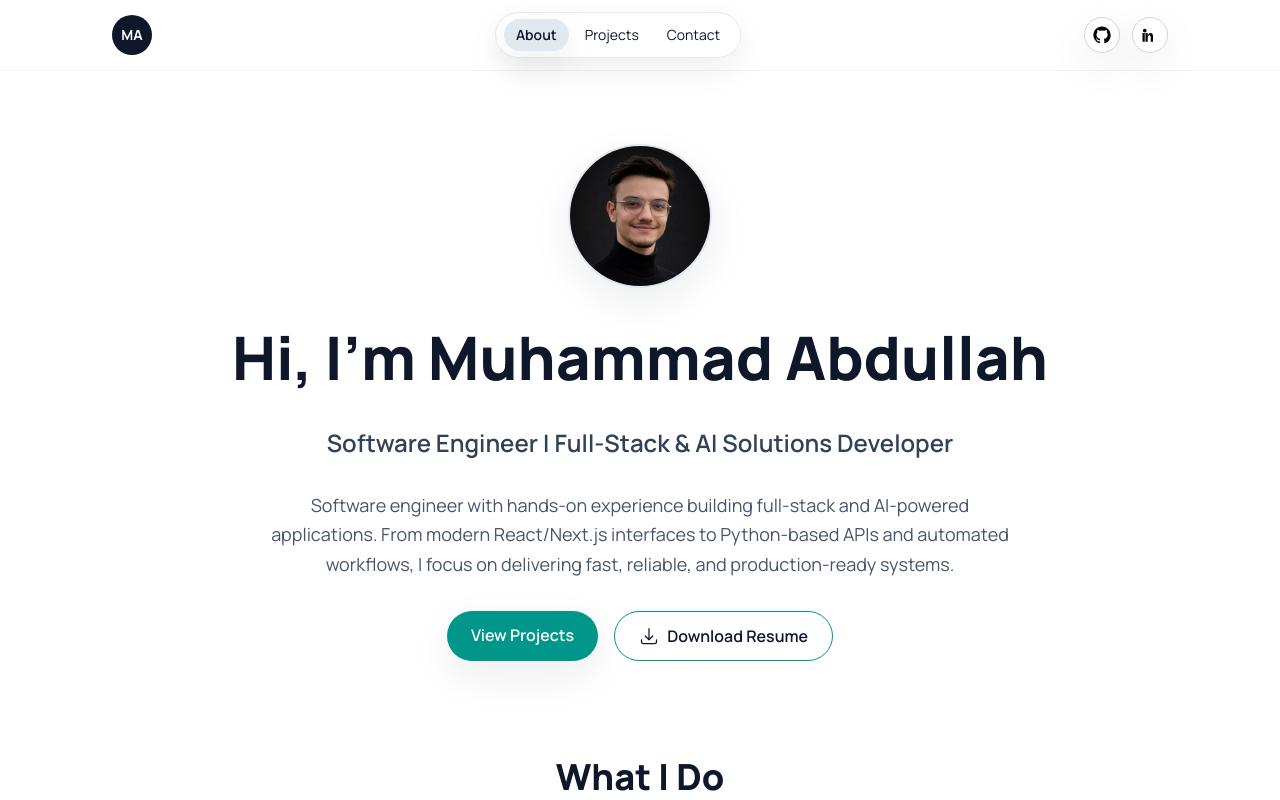
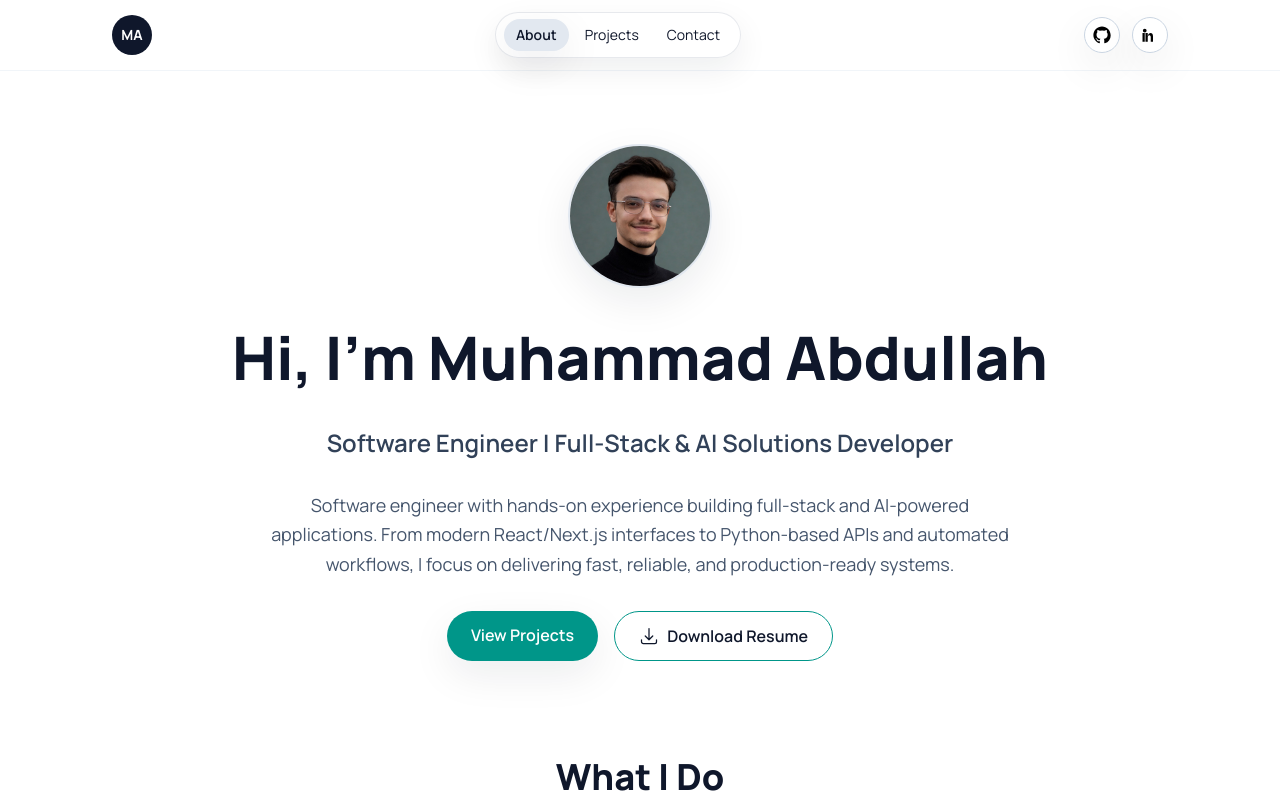
Before and after one commit to abdullahkhan1122/portfolio, a Next.js app: page / in a window 1280 px wide. Shown: the top 800 px of the page. Built offline with nearby package versions, Linux system fonts and the light colour scheme.

Commit message:
Profile pic adjustment

```diff
--- a/app/page.tsx
+++ b/app/page.tsx
@@ -238,7 +238,7 @@ export default function Home() {
         <section className="max-w-6xl mx-auto px-6 sm:px-10 lg:px-16 pt-10 pb-22 sm:pb-24 text-center space-y-8">
           <div className="flex justify-center">
             <div className="h-36 w-36 rounded-full overflow-hidden border-2 border-slate-200 shadow-card">
-              <Image src="/profile.png" alt="Profile photo" width={144} height={144} />
+              <Image src="/portfolio1.png" alt="Profile photo" width={144} height={144} />
             </div>
           </div>
           <h1 className="text-4xl sm:text-5xl lg:text-6xl font-black leading-tight text-slate-900">
```
Also changed, not shown: public/portfolio1.png (added).
